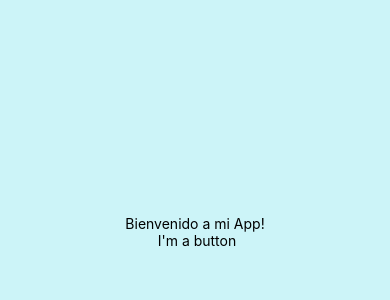
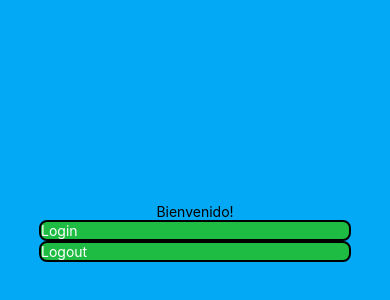
Before and after one commit to EmECM/ProyectoProgMovil, a React Native app in the folder ejemploclase/: screen / in a window 390 px wide. Shown: the part 190-490 px from the top of the page. Built offline with nearby package versions, Linux system fonts and the light colour scheme.

Commit message:
- creacion de componente reutilizable con props - estilizacion basica de componente button

```diff
--- a/ejemploclase/App.tsx
+++ b/ejemploclase/App.tsx
@@ -3,11 +3,26 @@ import { StyleSheet, Text, View } from 'react-native';
 import CustomButton from './src/components/CustomButton';
 
 export default function App() {
+  const handleOnLogin = () =>{
+      console.log("Prueba login desde esta App");
+      alert("Alerta login desde App")
+  }
+
+  const handleOnLogout = () =>{
+      console.log("Prueba logout desde esta App");
+      alert("Alerta logout desde App")
+  }
+
   return (
     <View style={styles.container}>
-      <Text>Bienvenido a mi App!</Text>
+      <Text>Bienvenido!</Text>
       <StatusBar style="auto" />
-      <CustomButton/>
+      <CustomButton
+      title={'Login'}
+      onClick={handleOnLogin}/>
+       <CustomButton
+      title={'Logout'}
+      onClick={handleOnLogout}/>
     </View>
   );
 }
@@ -15,7 +30,7 @@ export default function App() {
 const styles = StyleSheet.create({
   container: {
     flex: 1,
-    backgroundColor: '#ccf4f8',
+    backgroundColor: '#04a9f5',
     alignItems: 'center',
     justifyContent: 'center',
   },
--- a/ejemploclase/src/components/CustomButton.tsx
+++ b/ejemploclase/src/components/CustomButton.tsx
@@ -1,10 +1,40 @@
-import { View, Text } from "react-native";
+import { View, Text, TouchableOpacity, StyleSheet } from "react-native";
 
-export default function CustomButton(){
+interface CustomButtonProps{
+    title: string;
+    onClick: () => void;
+}
+
+export default function CustomButton({
+    title,
+    onClick
+}: CustomButtonProps){
 
     return(
-    <View>
-         <Text> I'm a button</Text>
-    </View>
+    <TouchableOpacity
+    onPress={onClick}
+    style={styles.container}
+    >
+        <Text
+            style={styles.text}>
+            {title}
+        </Text>
+    </TouchableOpacity>
+
     );
 }
+
+
+const styles = StyleSheet.create({
+    container:{
+        backgroundColor: "#1ebc43",
+        width :"80%",
+        borderWidth: 2,
+        borderRadius: 8,
+    },
+
+    text:{
+        color: "white",
+    }
+
+});
```
